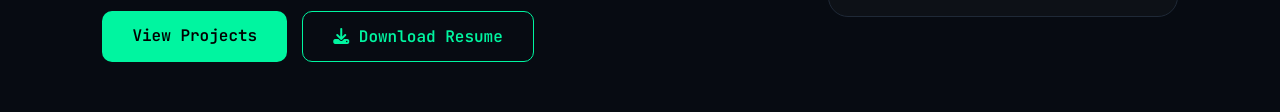
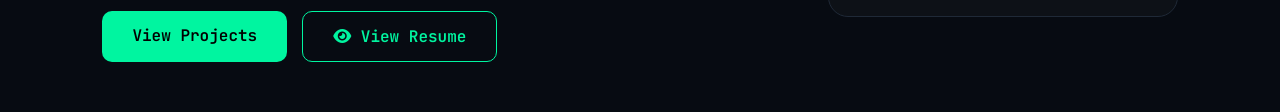
Before and after one commit to ziom8618-star/portfolio, a plain HTML site: page index.html in a window 1280 px wide. Shown: the part 576-688 px from the top of the page. Drawn offline with Linux system fonts and the light colour scheme.

Commit message:
Updated resume button to view PDF in new tab

```diff
--- a/index.html
+++ b/index.html
@@ -65,10 +65,10 @@
                 </a>
 
                 <a href="./resume/Mohammed_Moiz_Resume.pdf"
-                    class="btn btn-secondary"
-                    download>
-                    <i class="fas fa-download"></i>
-                    Download Resume
+                   class="btn btn-secondary"
+                   target="_blank">
+                   <i class="fas fa-eye"></i>
+                   View Resume
                 </a>
 
             </div>
```
